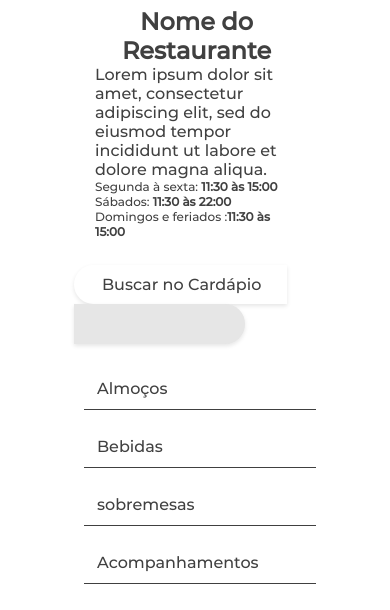
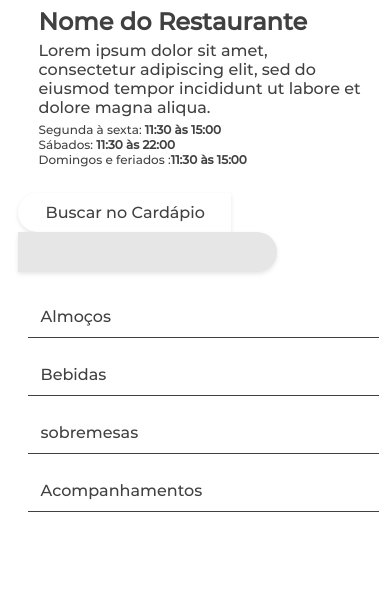
Before and after one commit to M4rcosFelipe/Goomer-FrontEndTest, a website: page public/restaurante.html in a window 390 px wide. Shown: the part 234-844 px from the top of the page. Drawn offline with Linux system fonts and the light colour scheme.

Commit message:
pagina 'restaurantes' semi responsiva

```diff
--- a/public/css/restaurante.css
+++ b/public/css/restaurante.css
@@ -1,16 +1,17 @@
+#main-wrapper{
+    width:91%;
+    display:flex;
+    flex-wrap:wrap;
+    justify-content: space-between;
+    margin:auto;
+}
+
 .main-content{
     margin-top:24px;
-    margin-left:74px;
-    width:60%;
+    width:802px;
     padding:0px;
-    float:left;
 }
 
-/* .restaurant-data{
-    display:grid;
-    grid-template-columns:145px minmax(auto,549px);
-    grid-column-gap:10px;
-} */
 
 .restaurant-data{
 
@@ -232,11 +233,10 @@ aside{
     width:282px;
     height:765px;
     background-color:#E6E6E6;
-    float:right;
-    margin-right:74px;
-
+    margin-left:15px;
     margin-top:185px;
 }
+
 
 
 .modal-container{
@@ -377,3 +377,19 @@ aside{
     margin-top:25px;
     margin-left:10px;
 }
+
+
+@media(max-width:1224px){
+    .main-content{
+        width:100%;
+    }
+    .options{
+        justify-content:start;
+    }
+    .restaurant-description{
+        margin-top:5px;
+    }
+    .horarios{
+        margin-top:5px;
+    }
+}
--- a/public/restaurante.html
+++ b/public/restaurante.html
@@ -11,6 +11,8 @@
 <body>
 
 <header></header>
+
+<div id="main-wrapper">
 
 
 <main class="main-content">
@@ -436,9 +438,10 @@
     </ul>
 </main>
 
-<aside></aside>
+    <aside></aside>
 
 
+</div>
 
 
 
```
